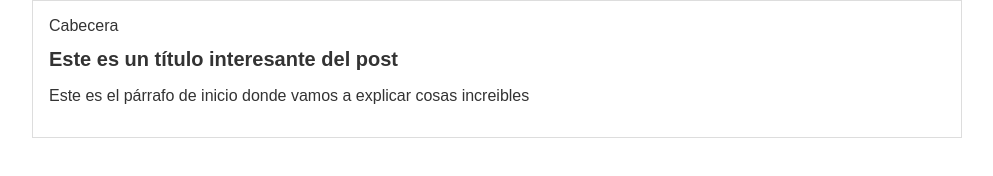
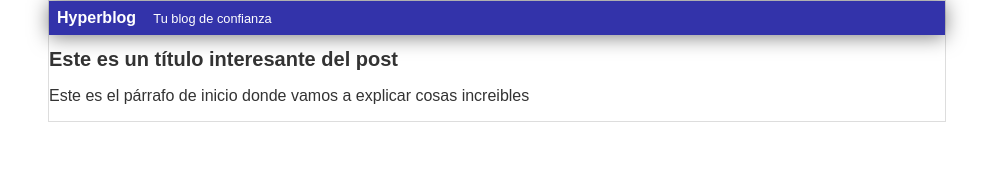
Before and after one commit to neriogonzalez/hyperblog, a plain HTML site: page index.html in a window 1280 px wide. Shown: the whole page, without its empty margins (143-1136 px from the left). Drawn offline with Linux system fonts and the light colour scheme.

Commit message:
Finalizada la cabecera con diseño azul

```diff
--- a/css/estilos.css
+++ b/css/estilos.css
@@ -1,16 +1,30 @@
 body
 {
+    color:#333;
     text-align: left;
     font-family: Arial;
-    color:#333;
-    font-size: 16px;
+     font-size: 16px;
     margin: 0;
     padding: 0;
+}
+#cabecera {
+    background: #33A;
+    box-shadow: 0px 2px 20px 0px rgba(0,0,0,0.5);
+    color: white;
+    font-weight: bold;
+    margin: 0;
+    padding: 0.5em;
+}
+
+#cabecera #tagline {
+    padding: 0 0 0 1em;
+    font-weight: normal;
+    font-size: 0.8em;
 }
 
 #container {
     width: 70%;
-    padding: 1em;
+    padding: 0;
     text-align: left;
     border: 1px solid #DDD;
     margin: 0 auto;
--- a/index.html
+++ b/index.html
@@ -8,7 +8,8 @@
 <body>
     <div id="container">
         <div id="cabecera">
-            Cabecera
+            Hyperblog
+            <span id="tagline">Tu blog de confianza</span>
         </div>
         <div id="post">
             <h1>Este es un título interesante del post</h1>
```
